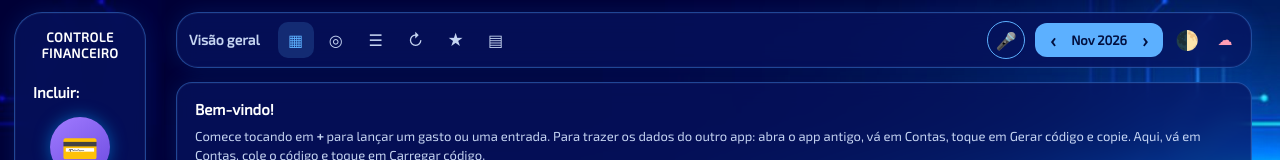
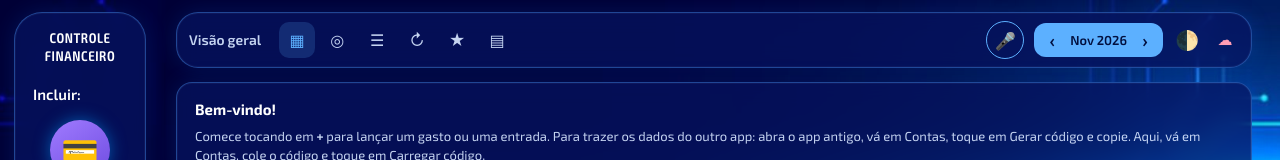
Before and after one commit to JoseCarlos79/Controle_Financeiro, a plain HTML site: page index.html in a window 1280 px wide. Shown: the top 160 px of the page. Drawn offline with Linux system fonts and the light colour scheme.

Commit message:
Fonte Exo 2 completa: Light, Regular, Medium, SemiBold, Bold e Condensed
Co-Authored-By: Claude Sonnet 5.5 <noreply@anthropic.com>
Claude-Session: https://claude.ai/code/session_018USJyeUCWE1f148ZUGi2dp

```diff
--- a/index.html
+++ b/index.html
@@ -10,11 +10,19 @@
 <link rel="icon" href="icon-192.png">
 <link rel="apple-touch-icon" href="icon-192.png">
 <link rel="preload" href="fonts/Exo2-Regular.ttf" as="font" type="font/ttf" crossorigin>
+<link rel="preload" href="fonts/Exo2-Bold.ttf" as="font" type="font/ttf" crossorigin>
 <style>
 :root{--bg:#ffffff;--card:#f8f7f2;--ink:#2a2f2d;--mut:#858b87;--line:#e8e6de;--pos:#12c29a;--neg:#f2456f;--ac:#19c8a0;--onac:#fff;color-scheme:light;box-sizing:border-box;padding-top:env(safe-area-inset-top,0px);padding-bottom:env(safe-area-inset-bottom,0px)}
 html{scroll-padding-top:env(safe-area-inset-top,0px)}
 *{box-sizing:border-box}
+@font-face{font-family:'Exo 2';src:url(fonts/Exo2-Light.ttf) format('truetype');font-weight:300;font-style:normal;font-display:swap}
 @font-face{font-family:'Exo 2';src:url(fonts/Exo2-Regular.ttf) format('truetype');font-weight:400;font-style:normal;font-display:swap}
+@font-face{font-family:'Exo 2';src:url(fonts/Exo2-Medium.ttf) format('truetype');font-weight:500;font-style:normal;font-display:swap}
+@font-face{font-family:'Exo 2';src:url(fonts/Exo2-SemiBold.ttf) format('truetype');font-weight:600;font-style:normal;font-display:swap}
+@font-face{font-family:'Exo 2';src:url(fonts/Exo2-Bold.ttf) format('truetype');font-weight:700;font-style:normal;font-display:swap}
+@font-face{font-family:'Exo 2 Condensed';src:url(fonts/Exo2-LightCondensed.otf) format('opentype');font-weight:300;font-style:normal;font-display:swap}
+@font-face{font-family:'Exo 2 Condensed';src:url(fonts/Exo2-RegularCondensed.otf) format('opentype');font-weight:400;font-style:normal;font-display:swap}
+@font-face{font-family:'Exo 2 Condensed';src:url(fonts/Exo2-SemiBoldCondensed.otf) format('opentype');font-weight:600;font-style:normal;font-display:swap}
 body{margin:0;background:var(--bg);color:var(--ink);font:15px/1.45 'Exo 2',system-ui,-apple-system,'Segoe UI',sans-serif;font-variant-numeric:tabular-nums}
 #app{max-width:1280px;margin:0 auto;padding:12px 14px 100px}
 button,input,select,textarea{font:inherit;color:inherit}button{cursor:pointer;border:0;background:none;padding:0;text-align:left}
@@ -44,7 +52,7 @@ small,.mut{color:var(--mut);font-size:12px}.pos{color:var(--pos)}.neg{color:var(
 @media(min-width:1080px){
  .side{display:flex;flex-direction:column;align-items:center;gap:10px;position:fixed;left:14px;top:12px;bottom:12px;width:132px;padding:16px 8px;border-radius:28px;background:var(--card);color:var(--ink);overflow-y:auto;z-index:3}
  #app{max-width:none;margin:0 14px 0 162px}
- .sbrand{font-size:13px;letter-spacing:.04em;text-align:center;line-height:1.25;margin-bottom:4px;text-transform:uppercase}
+ .sbrand{font-family:'Exo 2 Condensed','Exo 2',sans-serif;font-weight:600;font-size:14px;letter-spacing:.04em;text-align:center;line-height:1.25;margin-bottom:4px;text-transform:uppercase}
  .stt{margin:6px 0 0;font-weight:600;font-size:15px;align-self:flex-start;padding-left:10px}
  .sb{display:flex;flex-direction:column;align-items:center;gap:5px;width:100%;padding:4px 0;border-radius:16px;color:inherit}
  .sb i{width:60px;height:60px;border-radius:50%;display:grid;place-items:center;font-size:30px;font-style:normal;background:linear-gradient(145deg,#a07bff,#6d4be0);box-shadow:0 6px 14px rgba(109,75,224,.38);transition:transform .15s}
--- a/sw.js
+++ b/sw.js
@@ -1,4 +1,4 @@
-const V='controle-v11',A=['./','index.html','firebase-config.js','manifest.webmanifest','icon-192.png','icon-512.png','bg.jpg','fonts/Exo2-Regular.ttf'];
+const V='controle-v12',A=['./','index.html','firebase-config.js','manifest.webmanifest','icon-192.png','icon-512.png','bg.jpg','fonts/Exo2-Light.ttf','fonts/Exo2-Regular.ttf','fonts/Exo2-Medium.ttf','fonts/Exo2-SemiBold.ttf','fonts/Exo2-Bold.ttf','fonts/Exo2-LightCondensed.otf','fonts/Exo2-RegularCondensed.otf','fonts/Exo2-SemiBoldCondensed.otf'];
 self.addEventListener('install',e=>{e.waitUntil(caches.open(V).then(c=>c.addAll(A)).then(()=>self.skipWaiting()))});
 self.addEventListener('activate',e=>{e.waitUntil(caches.keys().then(k=>Promise.all(k.filter(x=>x!==V).map(x=>caches.delete(x)))).then(()=>self.clients.claim()))});
 self.addEventListener('fetch',e=>{
```
Also changed, not shown: fonts/Exo2-Bold.ttf (added), fonts/Exo2-Light.ttf (added), fonts/Exo2-LightCondensed.otf (added), fonts/Exo2-Medium.ttf (added), fonts/Exo2-RegularCondensed.otf (added), fonts/Exo2-SemiBold.ttf (added), fonts/Exo2-SemiBoldCondensed.otf (added).
